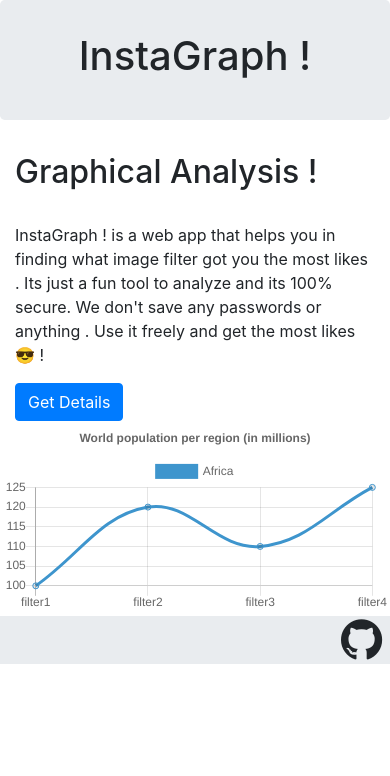
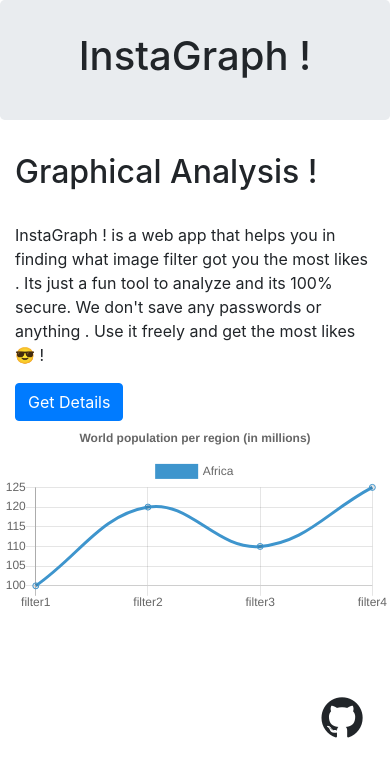
Before and after one commit to AnkDos/insta_graph, a plain HTML site: page index.html in a window 390 px wide. Drawn offline with nearby package versions, Linux system fonts and the light colour scheme.

Commit message:
added some details

```diff
--- a/css/style.css
+++ b/css/style.css
@@ -34,13 +34,24 @@ body{
   background-color: #e9ecef ;
 }
 
-@media only screen and (min-width: 300px) and (max-width: 650px) {
+@media only screen and (min-width: 300px) and (max-width: 650px) and (max-height: 650px)  {
   #git{
     font-size:300%;
-    margin-right: 5%;
+    margin-top: 20%;
+    padding-right: 5%;
+    font-size: 0.73em;
   }
 }
+@media only screen and (min-width: 300px) and (max-width: 650px){
 
+  #git{
+    font-size:300%;
+    margin-top: 20%;
+    padding-right: 5%;
+    font-size: 0.73em;
+  }
+
+}
 
 @media only screen and (min-width: 700px)  {
   #gen_button{
--- a/index.html
+++ b/index.html
@@ -49,19 +49,17 @@
 
         <div class = "row" id = "graph">
                 <div style="width:100%">
-                        <canvas id='canvas'></canvas>
+                        <canvas id='canvas'>
 
+                        </canvas>
                 </div>
 
         </div>
 
 
+    </div>
 
-
-    </div>
-      <div class ="footer text-right" >
-        <i class="fa fa-github" aria-hidden="true" id="git"></i>
-      </div>
+        <i class="fa fa-github" aria-hidden="true" id="git" style="float: right"></i>
 </body>
 
 </html>
```
